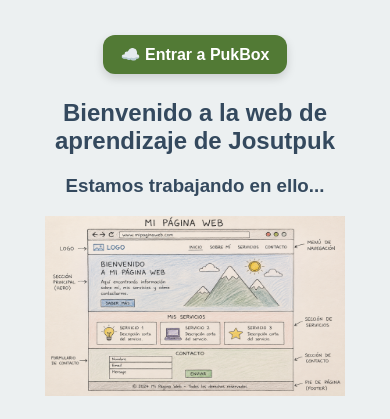
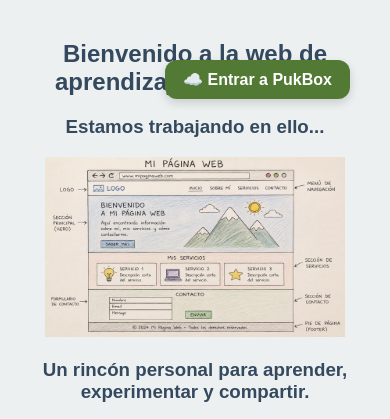
Before and after one commit to JosemaRuiz-puk/aprendiendo-html-css-js, a PHP site: page / in a window 390 px wide. Shown: the top 419 px of the page. Run offline with PHP 8.4, Linux system fonts and the light colour scheme; data that the repository does not hold is empty.

Commit message:
Añadido acceso a PukBox y recursos gráficos

```diff
--- a/styles.css
+++ b/styles.css
@@ -271,8 +271,6 @@ header {
     top: 20px;
     right: 20px;
 
-    display: inline-block;
-
     padding: 10px 18px;
 
     background-color: #527a35;
@@ -301,12 +299,3 @@ header {
     outline: 3px solid #7b4fc7;
     outline-offset: 3px;
 }
-
-@media (max-width: 700px) {
-    .acceso-pukbox {
-        position: static;
-        display: block;
-        width: fit-content;
-        margin: 15px auto 25px;
-    }
-}
```
Also changed, not shown: imagenes/logo.svg (added).
